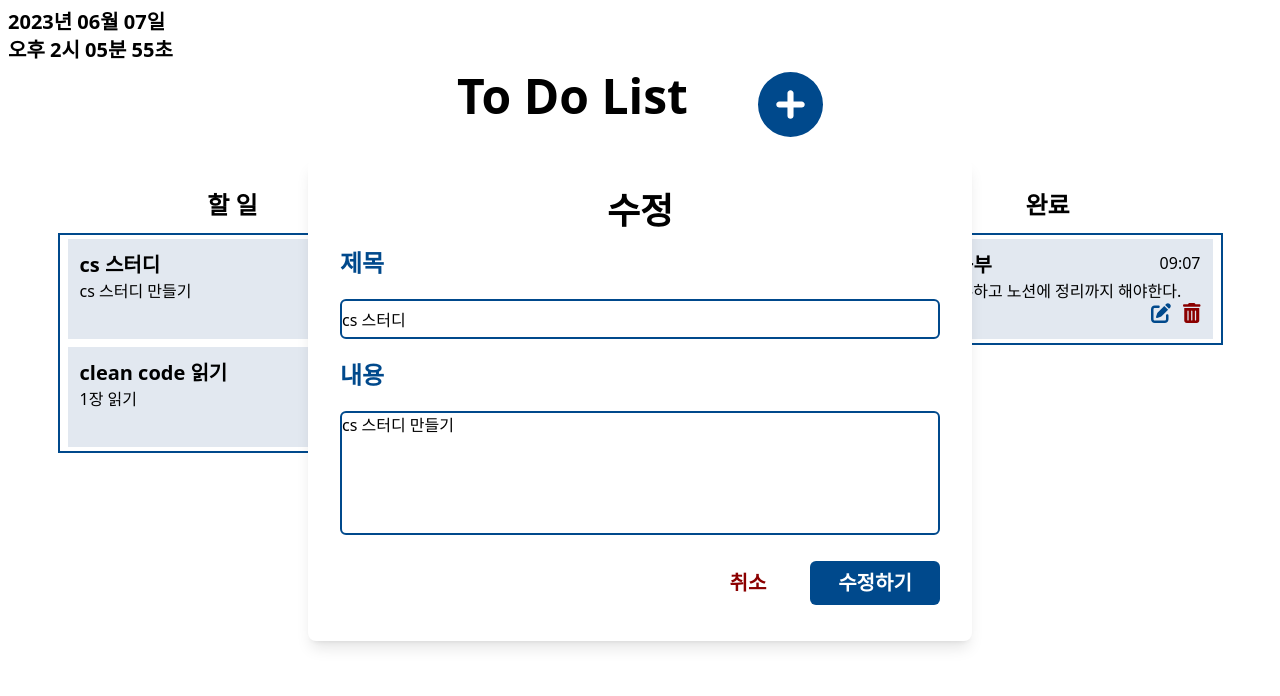
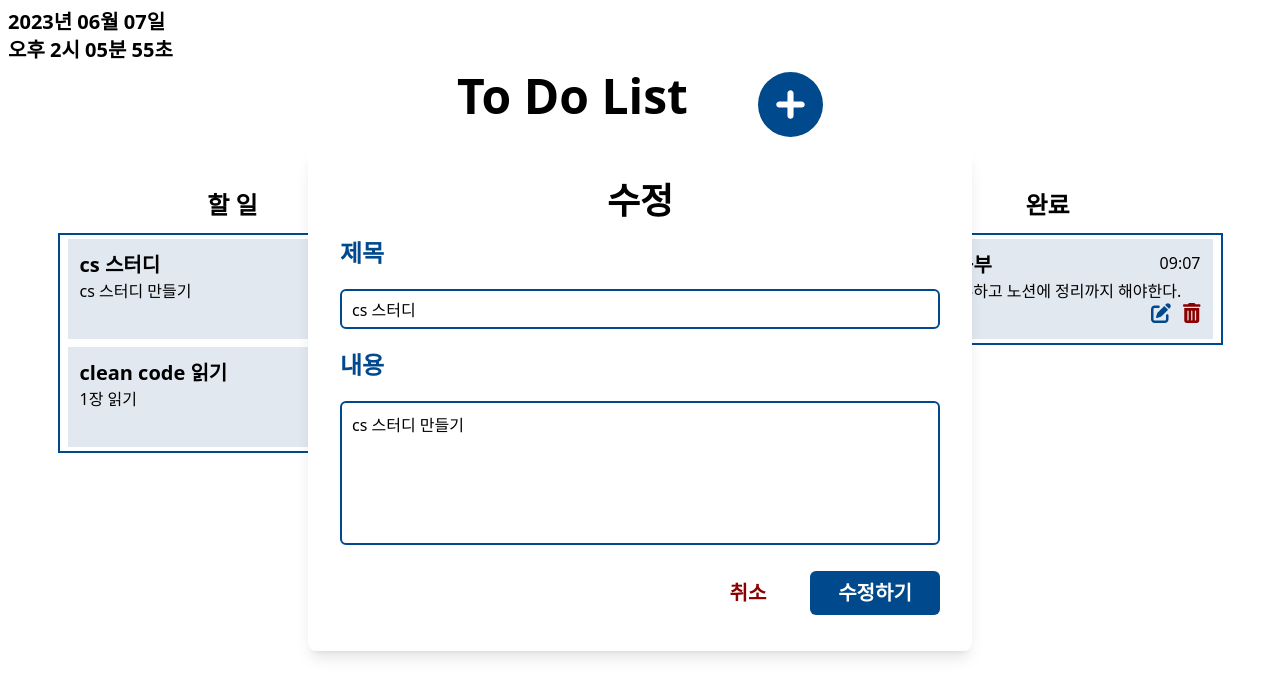
Before and after one commit to dev-riley/ToDoList, a React app: page / in a window 1280 px wide. Both pictures are taken after a click on the button 346 px from the left and 315 px from the top of the page. Shown: the top 696 px of the page. Built offline with nearby package versions, Linux system fonts and the light colour scheme; data requests are answered from the project's data file.

Commit message:
style: 수정 모달 input padding 주기

```diff
--- a/src/components/Card/CardItem.jsx
+++ b/src/components/Card/CardItem.jsx
@@ -70,7 +70,7 @@ const CardItem = ({list}) => {
                   type="text"
                   defaultValue={title}
                   onChange={(e) => setNewTitle(e.target.value)}
-                  className="border-main border-2 w-[600px] h-[40px] my-5 required rounded-md"
+                  className="border-main border-2 w-[600px] h-[40px] my-5 p-2.5 required rounded-md"
                 />
               </div>
               <div>
@@ -79,7 +79,7 @@ const CardItem = ({list}) => {
                   rows="5"
                   type="text"
                   onChange={(e) => setNewContent(e.target.value)}
-                  className="border-main border-2 w-[600px] min-h-[70px] my-5 required resize-none rounded-md"
+                  className="border-main border-2 w-[600px] min-h-[70px] my-5 p-2.5 required resize-none rounded-md"
                 >{content}</textarea>
               </div>
               <div className="flex justify-end space-x-3 mb-5">
```
